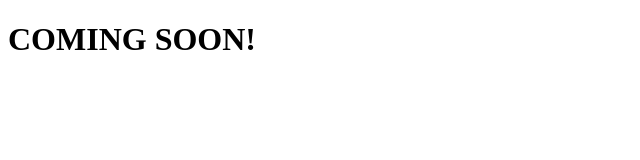
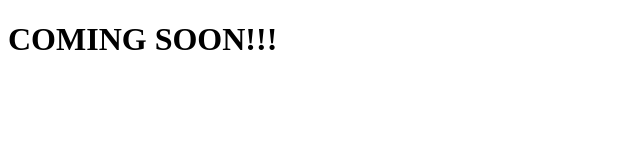
Before and after one commit to Melancholie-AIZ/AboutMe, a plain HTML site: page languages.html in a window 1280 px wide. Shown: the full height of the page, 0-640 px from the left. Drawn offline with Linux system fonts and the light colour scheme.

Commit message:
Update languages.html

```diff
--- a/languages.html
+++ b/languages.html
@@ -7,7 +7,7 @@
     </head>
 
     <body>
-        <h1>COMING SOON!</h1>
+        <h1>COMING SOON!!!</h1>
     </body>
 
 
```
